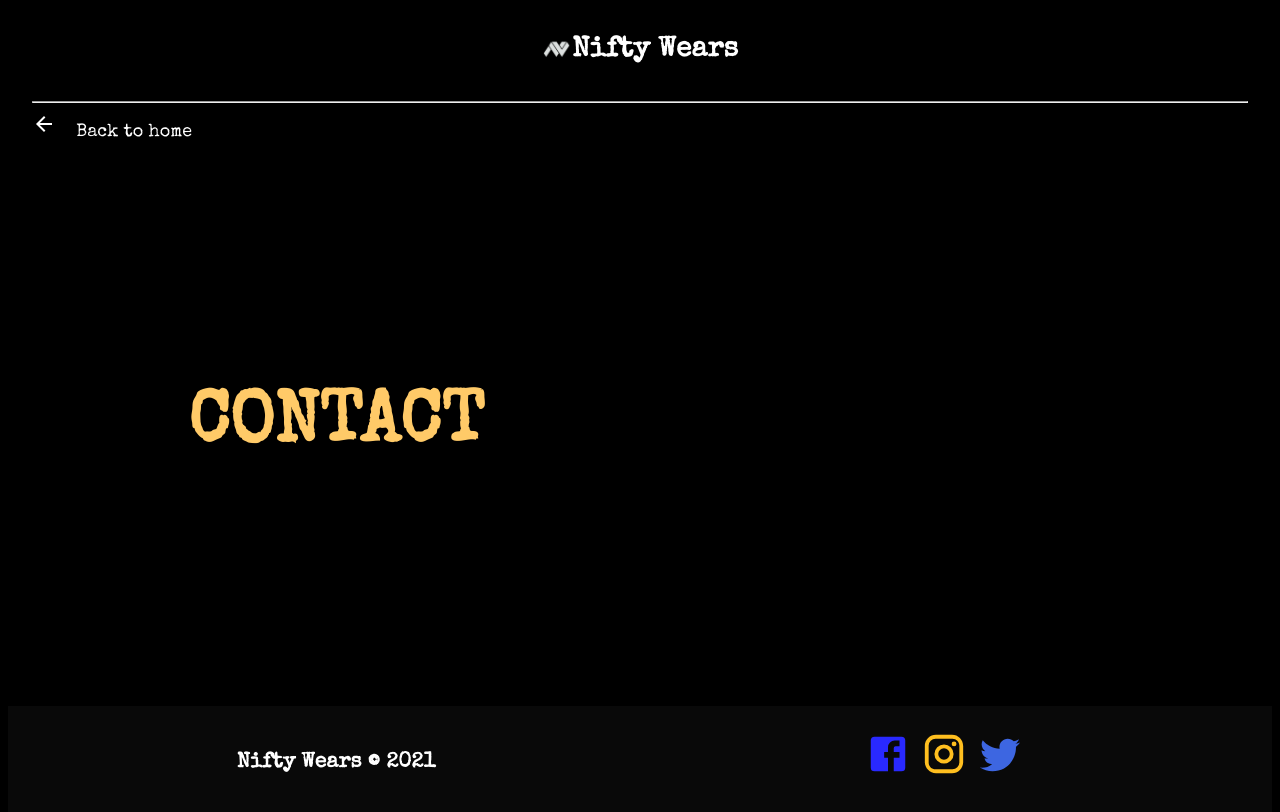
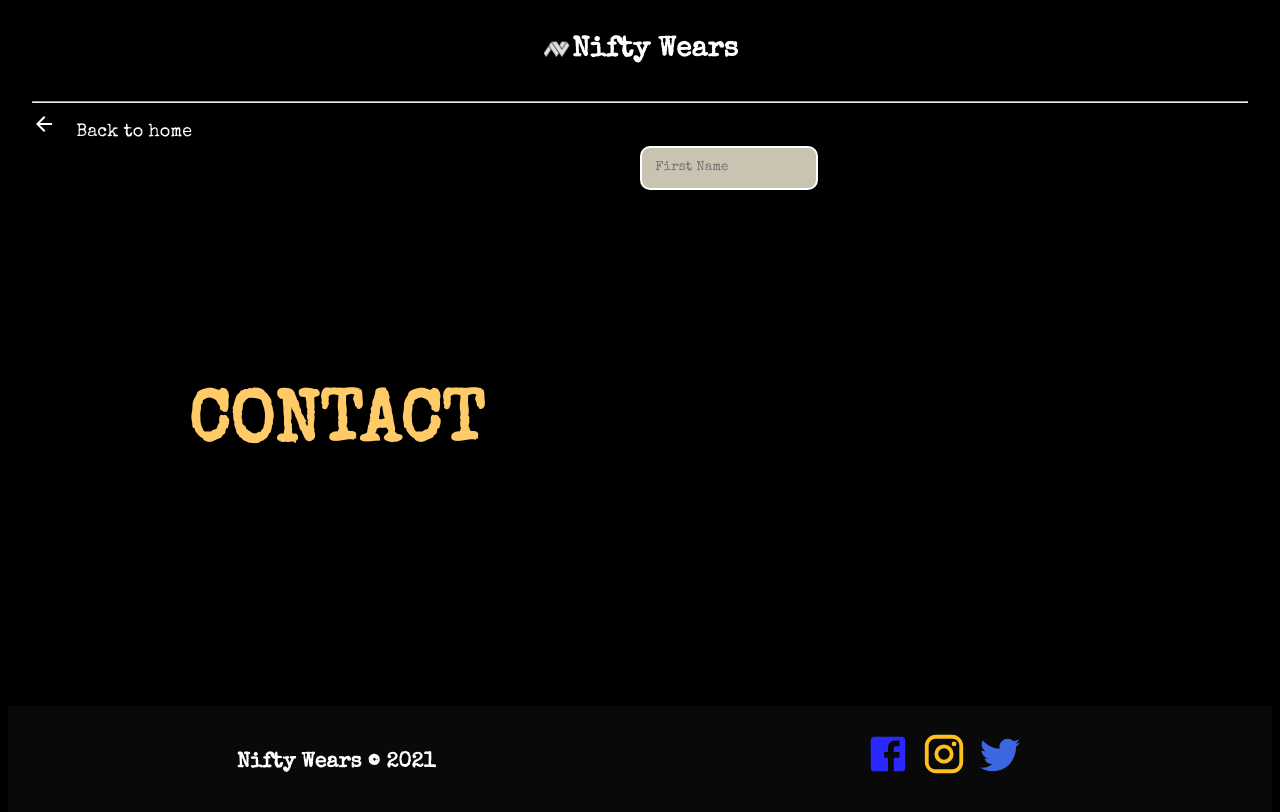
Before and after one commit to abu-git/nifty-wears-next, a Next.js app: page /contact in a window 1280 px wide. Shown: the top 812 px of the page. Built offline with nearby package versions, Linux system fonts and the light colour scheme.

Commit message:
contact page progress

```diff
--- a/components/ContactPage.js
+++ b/components/ContactPage.js
@@ -43,6 +43,13 @@ const useStyles = makeStyles((theme) => ({
         justifyContent: "center",
         alignItems: "center",
         height: "100%"
+    },
+    input: {
+        padding: "1em",
+        color: "black",
+        backgroundColor: "#c9c3b1",
+        borderRadius: "10px",
+        border: "2px solid white"
     }
 }))
 
@@ -76,7 +83,7 @@ export default function Contact() {
                     <Grid item xl={6} lg={6} md={12} sm={12} xs={12}>
                         <div className={classes.formContainer}>
                             <form>
-
+                                <input className={classes.input} type="text" placeholder="First Name" />
                             </form>
                         </div>
                     </Grid>
```
